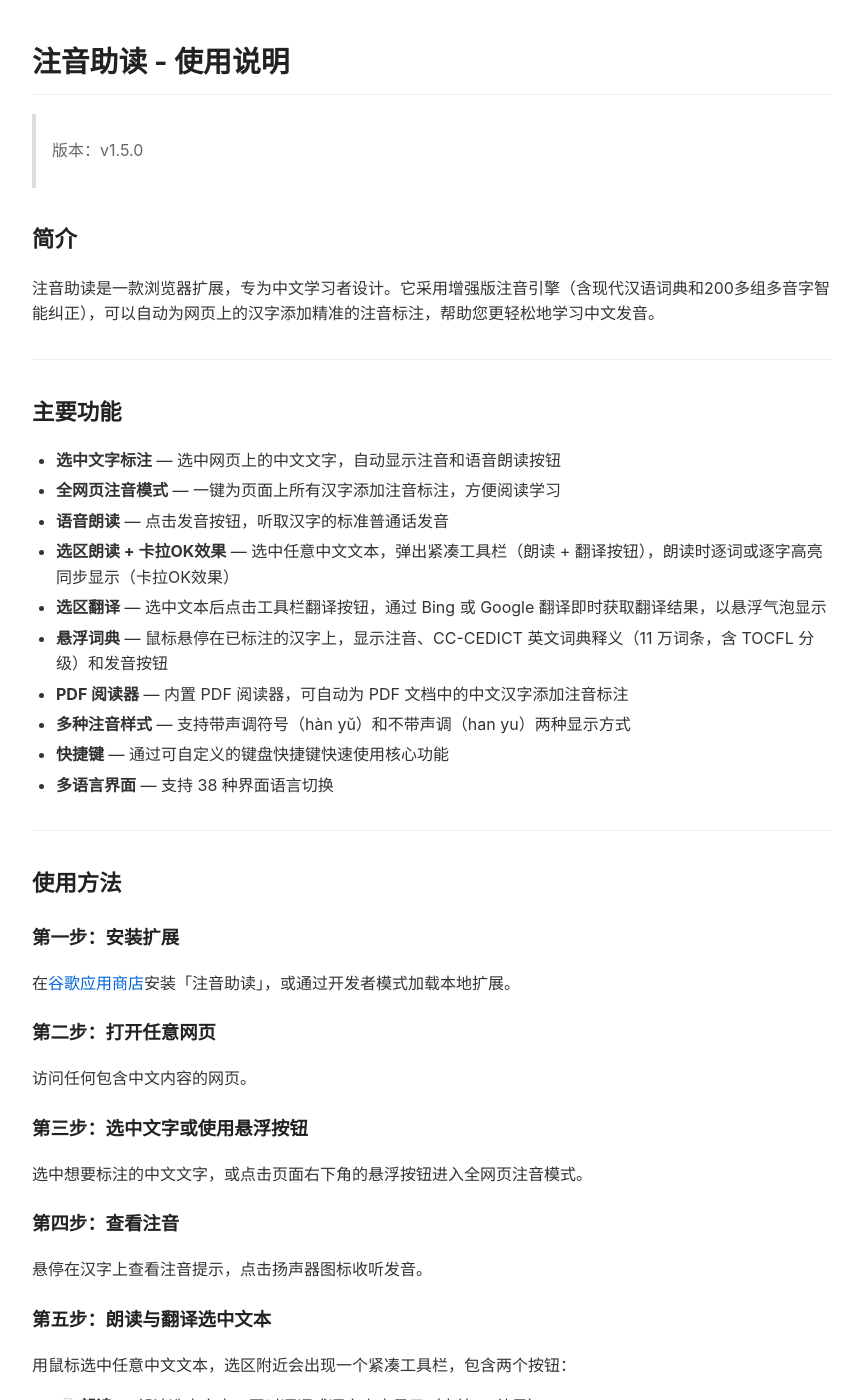
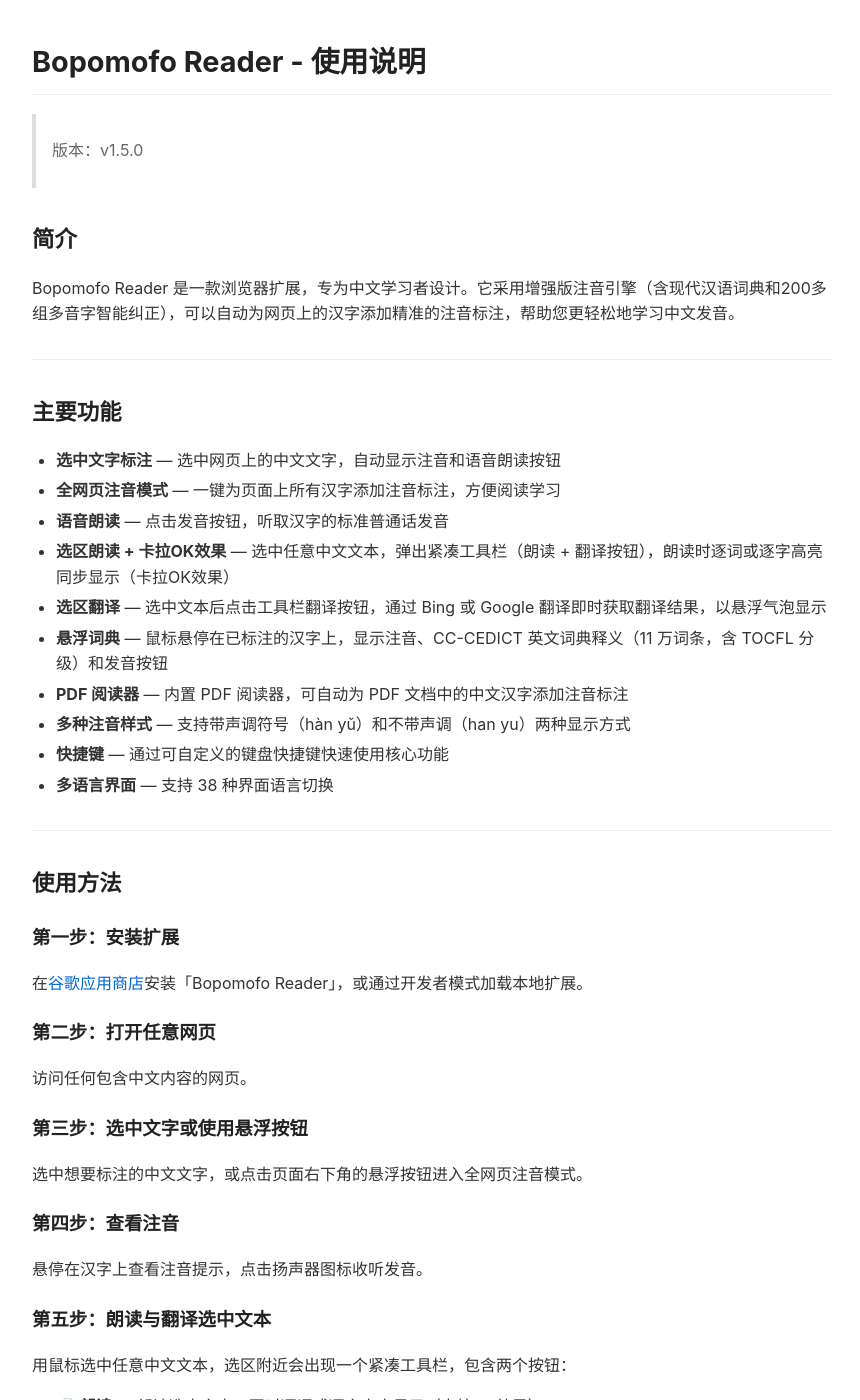
Before and after one commit to code-horse/bopomofo-reader-site, a Jekyll site: the page built from extension/help/zh.md, in a window 1280 px wide and 1400 px high. Shown: the whole window, without its empty margins (208-1068 px from the left). Built offline with Jekyll 4.4.1, drawn with Linux system fonts in a browser that asks for light colours; some of the changed text lies outside the part shown.

Commit message:
统一中文帮助手册产品名称

```diff
--- a/extension/help/zh.md
+++ b/extension/help/zh.md
@@ -1,16 +1,16 @@
 ---
 layout: bare
-title: 注音助读 - 使用说明
+title: Bopomofo Reader - 使用说明
 lang: zh
 ---
 
-# 注音助读 - 使用说明
+# Bopomofo Reader - 使用说明
 
 > 版本：v1.5.0
 
 ## 简介
 
-注音助读是一款浏览器扩展，专为中文学习者设计。它采用增强版注音引擎（含现代汉语词典和200多组多音字智能纠正），可以自动为网页上的汉字添加精准的注音标注，帮助您更轻松地学习中文发音。
+Bopomofo Reader 是一款浏览器扩展，专为中文学习者设计。它采用增强版注音引擎（含现代汉语词典和200多组多音字智能纠正），可以自动为网页上的汉字添加精准的注音标注，帮助您更轻松地学习中文发音。
 
 ---
 
@@ -33,7 +33,7 @@ lang: zh
 
 ### 第一步：安装扩展
 
-在[谷歌应用商店](https://chromewebstore.google.com/detail/bopomofo-reader/jkibgddokcnhedkhmleaohojhlnemmkg)安装「注音助读」，或通过开发者模式加载本地扩展。
+在[谷歌应用商店](https://chromewebstore.google.com/detail/bopomofo-reader/jkibgddokcnhedkhmleaohojhlnemmkg)安装「Bopomofo Reader」，或通过开发者模式加载本地扩展。
 
 ### 第二步：打开任意网页
 
@@ -53,7 +53,7 @@ lang: zh
 - **🔊 朗读** — 朗读选中文本，同时逐词或逐字高亮显示（卡拉OK效果）
 - **🌐 翻译** — 在工具栏下方显示翻译结果气泡
 
-也可以右键选择「注音助读 > 朗读选区」或「注音助读 > 翻译选区」。
+也可以右键选择「Bopomofo Reader > 朗读选区」或「Bopomofo Reader > 翻译选区」。
 
 > **提示：** 点击浏览器工具栏中的扩展图标，可以打开设置面板，调整注音样式、语速、翻译引擎等参数。
 
@@ -67,7 +67,7 @@ lang: zh
 用鼠标选中中文文本后，选区附近会出现一个紧凑工具栏，包含🔊朗读按钮和🌐翻译按钮。点击朗读按钮播放，播放时每个词或字会实时高亮显示（卡拉OK效果），帮助您跟读。
 
 **方式二：右键菜单**
-选中中文文本后，右键选择「注音助读 > 朗读选区」。
+选中中文文本后，右键选择「Bopomofo Reader > 朗读选区」。
 
 **方式三：快捷键**
 选中文本后按 `Alt+Shift+S`（Mac：`Ctrl+Shift+S`）即可朗读。
@@ -84,7 +84,7 @@ lang: zh
 选中文本后，点击工具栏中的🌐翻译按钮，下方会弹出翻译结果气泡，带有复制按钮。
 
 **方式二：右键菜单**
-选中文本后，右键选择「注音助读 > 翻译选区」。
+选中文本后，右键选择「Bopomofo Reader > 翻译选区」。
 
 **方式三：快捷键**
 选中文本后按 `Alt+Shift+T`（Mac：`Ctrl+Shift+T`）即可翻译。
@@ -103,11 +103,11 @@ lang: zh
 
 ## PDF 阅读器
 
-注音助读内置 PDF 阅读器，可自动为 PDF 文档中的中文汉字添加注音标注。
+Bopomofo Reader 内置 PDF 阅读器，可自动为 PDF 文档中的中文汉字添加注音标注。
 
 ### 打开 PDF
 
-- **自动拦截**：在浏览器中打开的 PDF 会自动跳转到注音阅读器
+- **自动拦截**：在浏览器中打开的 PDF 会自动跳转到 Bopomofo Reader
 - **拖拽打开**：将本地 PDF 文件拖拽到阅读器
 - **粘贴链接**：直接粘贴 PDF 链接打开
 - **从弹出窗口**：点击扩展图标，然后点击「打开 PDF 阅读器」
@@ -186,9 +186,9 @@ lang: zh
 
 ## 开源字典声明
 
-注音助读内置来自开源或社区项目的离线发音与词典资源：
+Bopomofo Reader 内置来自开源或社区项目的离线发音与词典资源：
 
-- **注音转换**：pinyin-pro 和 @pinyin-pro/data/modern 提供本地普通话读音转换与词级校正；注音助读在本地将拼音音节转换为注音符号，并加入台湾读音优先的破音字校正。
+- **注音转换**：pinyin-pro 和 @pinyin-pro/data/modern 提供本地普通话读音转换与词级校正；Bopomofo Reader 在本地将拼音音节转换为注音符号，并加入台湾读音优先的破音字校正。
 - **中英词典**：CC-CEDICT 提供英文释义和基础词典条目。
 - **多语言释义**：CFDICT（法语）、HanDeDict（德语）以及来自 kaikki.org 的 Wiktionary 衍生数据提供日语、韩语、越南语和中文释义。
 - **简繁转换**：OpenCC-js 和内置本地转换模块在需要时用于简繁中文转换。
```
Also changed, not shown: extension/help/zh-TW.md (+11 -11 lines).
